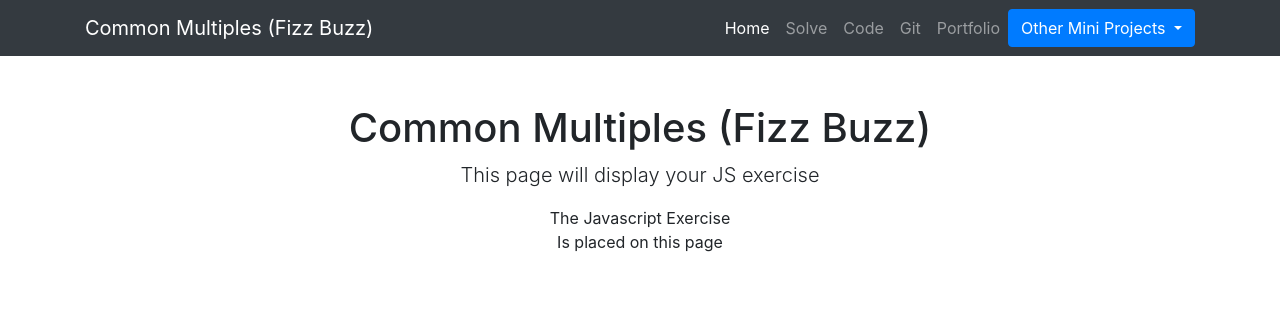
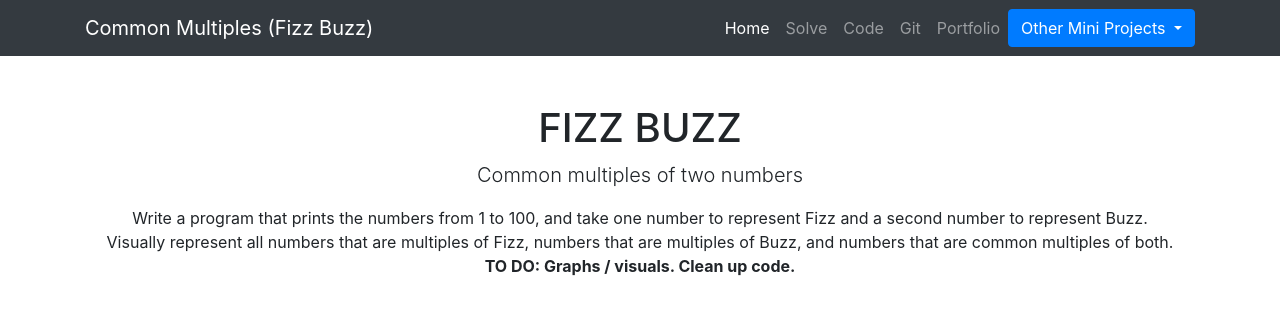
Before and after one commit to Alexandersaur/CommonMultiplesMiniProject, a plain HTML site: page CommonMultiplesMiniProject/Index.html in a window 1280 px wide. Drawn offline with nearby package versions, Linux system fonts and the light colour scheme.

Commit message:
Renaming titles, exercise instructions

```diff
--- a/CommonMultiplesMiniProject/Index.html
+++ b/CommonMultiplesMiniProject/Index.html
@@ -16,7 +16,7 @@
     <link rel="icon" type="image/png" sizes="16x16" href="/favicon-16x16.png">
     <link rel="manifest" href="/site.webmanifest">
 
-    <title>Common Multiples (Fizz Buzz)</title>
+    <title>Fizz Buzz</title>
 
     <!-- Bootstrap core CSS -->
     <link rel="stylesheet" href="https://stackpath.bootstrapcdn.com/bootstrap/4.5.0/css/bootstrap.min.css" integrity="sha384-9aIt2nRpC12Uk9gS9baDl411NQApFmC26EwAOH8WgZl5MYYxFfc+NcPb1dKGj7Sk" crossorigin="anonymous">
@@ -74,11 +74,12 @@
     <div class="container">
         <div class="row">
             <div class="col-lg-12 text-center">
-                <h1 class="mt-5">Common Multiples (Fizz Buzz)</h1>
-                <p class="lead">This page will display your JS exercise</p>
+                <h1 class="mt-5">FIZZ BUZZ</h1>
+                <p class="lead">Common multiples of two numbers</p>
                 <ul class="list-unstyled">
-                    <li>The Javascript Exercise</li>
-                    <li>Is placed on this page</li>
+                    <li>Write a program that prints the numbers from 1 to 100, and take one number to represent Fizz and a second number to represent Buzz.</li>
+                    <li>Visually represent all numbers that are multiples of Fizz, numbers that are multiples of Buzz, and numbers that are common multiples of both.</li>
+                    <li><strong>TO DO: Graphs / visuals. Clean up code.</strong></li>
                 </ul>
             </div>
         </div>
```
Also changed, not shown: CommonMultiplesMiniProject/Code.html (+2 -2 lines), CommonMultiplesMiniProject/Solve.html (+5 -5 lines).
